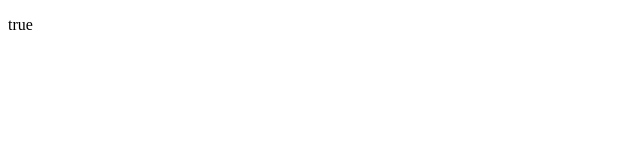
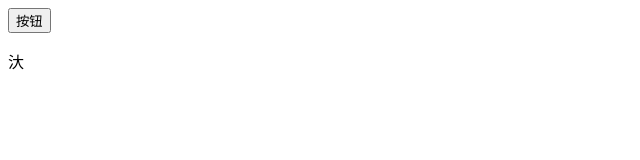
Before and after one commit to clnzbqll/yugi-ui, a Vue app: page / in a window 1280 px wide. Shown: the top 160 px of the page, without its empty margins (0-640 px from the left). Built offline with nearby package versions, Linux system fonts and the light colour scheme.

Commit message:
# 监听器

```diff
--- a/src/App.vue
+++ b/src/App.vue
@@ -1,5 +1,5 @@
 <template>
-    <computed/>
+    <watch/>
 </template>
 
 <script setup>
@@ -8,5 +8,6 @@ import vIfElse from './components/test/instruct/vIfElse.vue'
 import vFor from './components/test/instruct/vFor.vue'
 import methods from './components/test/event/methods.vue'
 import computed from './components/test/event/computed.vue'
+import watch from './components/test/event/watch.vue'
 import array from './components/test/array/array.vue'
 </script>
--- /dev/null
+++ b/src/components/test/event/watch.vue
@@ -0,0 +1,28 @@
+<template>
+    <button @click="update">按钮</button>
+    <p>{{msg}}</p>
+</template>
+
+<script>
+export default{
+    data(){
+        return {
+            msg: "汏"
+        }
+    },
+
+    // 监听器
+    watch:{
+        // 监听器中的方法名需和data()定义的名相变量名相同
+        msg(newValue, oldValue){
+            console.log(newValue, oldValue);
+        }
+    },
+
+    methods:{
+        update(){
+            this.msg = "瀊"
+        }
+    }
+}
+</script>
```
